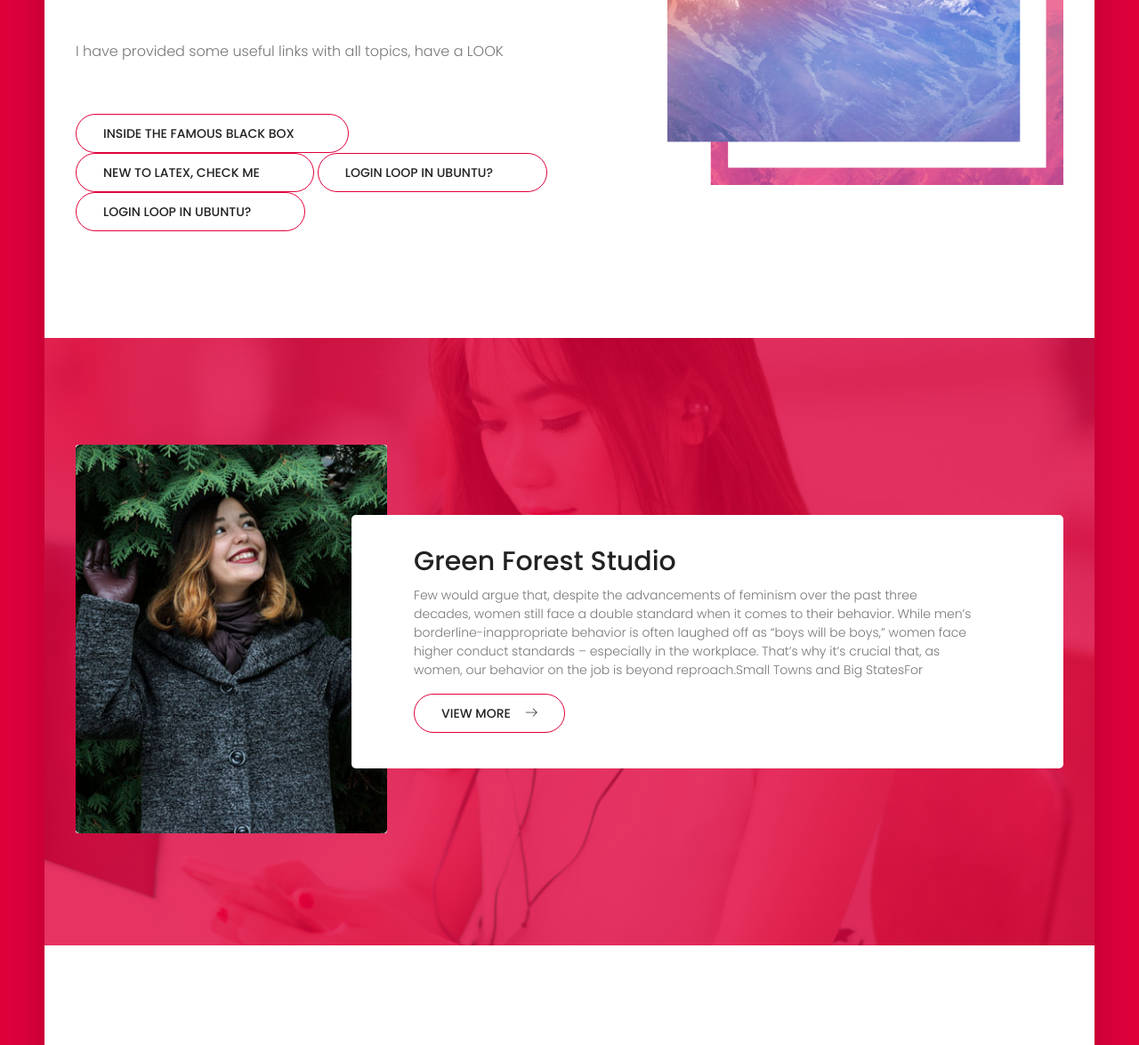
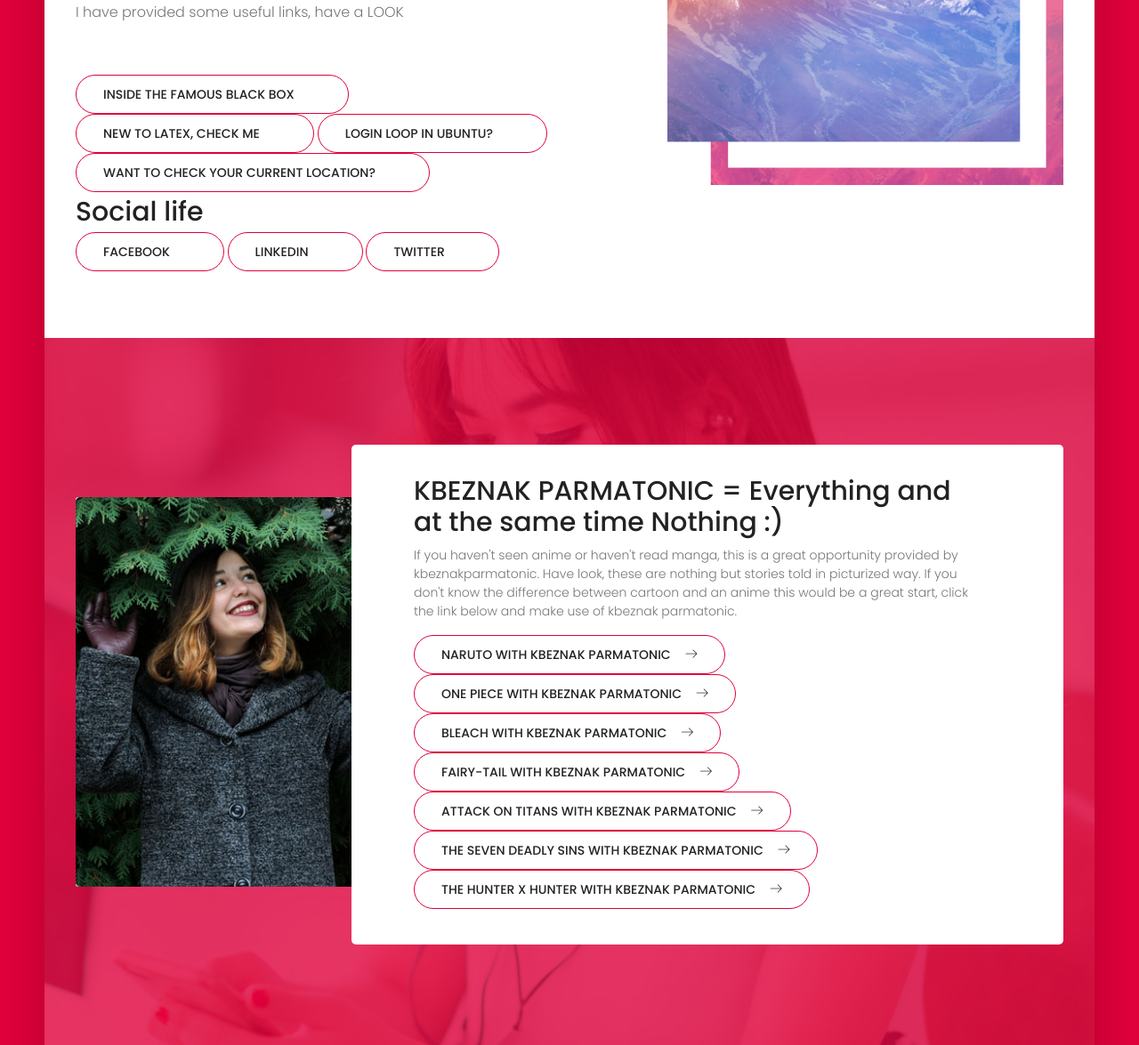
Before and after one commit to kbeznakparmatonic/kbeznakparmatonic.github.io, a plain HTML site: page index.html in a window 1280 px wide. Shown: the part 470-1645 px from the top of the page at 89% size. Drawn offline with nearby package versions, Linux system fonts and the light colour scheme.

Commit message:
Changes with few links

```diff
--- a/index.html
+++ b/index.html
@@ -60,11 +60,15 @@
 							<p>Page "kbeznak parmatonic" came to the existence to accomplish a task provided in HW2 in CSCE 670</p>
 							<p>Let's see what happens, though I am enjoying it !!!!!!</p>
 							<p>                                                      </p>
-							<p>I have provided some useful links with all topics, have a LOOK</p>
+							<p>I have provided some useful links, have a LOOK</p>
 							<a href="https://www.youtube.com/watch?v=bLqJHjXihK8&t=1026s" class="primary-btn">Inside the famous Black box<span iclass="lnr lnr-arrow-right"></span></a>
 							<a href="https://www.youtube.com/channel/UCGCHc7LsEYT6_2dQauh2NYw" class="primary-btn">New to LaTex, check me<span iclass="lnr lnr-arrow-right"></span></a>
 							<a href="https://askubuntu.com/questions/223501/ubuntu-gets-stuck-in-a-login-loop" class="primary-btn">Login loop in ubuntu?<span iclass="lnr lnr-arrow-right"></span></a>
-							<a href="https://askubuntu.com/questions/223501/ubuntu-gets-stuck-in-a-login-loop" class="primary-btn">Login loop in ubuntu?<span iclass="lnr lnr-arrow-right"></span></a>
+							<a href="https://www.google.com/search?q=my+location&oq=my+location&aqs=chrome..69i57j0l5.3443j1j7&sourceid=chrome&ie=UTF-8" class="primary-btn">Want to check your current location?<span iclass="lnr lnr-arrow-right"></span></a>
+							<h2>Social life</h2>
+							<a href="https://www.facebook.com" class="primary-btn">Facebook<span iclass="lnr lnr-arrow-right"></span></a>
+							<a href="https://www.linkedin.com" class="primary-btn">LinkedIn<span iclass="lnr lnr-arrow-right"></span></a>
+							<a href="https://twitter.com" class=	"primary-btn">Twitter<span iclass="lnr lnr-arrow-right"></span></a>
 						</div>
 					</div>
 					<div class="col-lg-5 col-md-5 col-sm-4">
@@ -86,9 +90,15 @@
 					</div>
 					<div class="col-md-8 col-sm-6">
 						<div class="studio-content">
-							<h2>Green Forest Studio</h2>
-							<p>Few would argue that, despite the advancements of feminism over the past three decades, women still face a double standard when it comes to their behavior. While men’s borderline-inappropriate behavior is often laughed off as “boys will be boys,” women face higher conduct standards – especially in the workplace. That’s why it’s crucial that, as women, our behavior on the job is beyond reproach.Small Towns and Big StatesFor </p>
-							<a href="#" class="primary-btn">View More<span class="lnr lnr-arrow-right"></span></a>
+							<h2>KBEZNAK PARMATONIC = Everything and at the same time Nothing :)</h2>
+							<p>If you haven't seen anime or haven't read manga, this is a great opportunity provided by kbeznakparmatonic. Have look, these are nothing but stories told in picturized way. If you don't know the difference between cartoon and an anime this would be a great start, click the link below and make use of kbeznak parmatonic.</p>
+							<a href="http://www.mangapanda.com/naruto" class="primary-btn">Naruto with kbeznak parmatonic<span class="lnr lnr-arrow-right"></span></a>
+							<a href="http://www.mangapanda.com/one-piece" class="primary-btn">One Piece with kbeznak parmatonic<span class="lnr lnr-arrow-right"></span></a>
+							<a href="http://www.mangapanda.com/bleach" class="primary-btn">Bleach with kbeznak parmatonic<span class="lnr lnr-arrow-right"></span></a>
+							<a href="http://www.mangapanda.com/fairy-tail" class="primary-btn">fairy-tail with kbeznak parmatonic<span class="lnr lnr-arrow-right"></span></a>
+							<a href="http://www.mangapanda.com/shingeki-no-kyojin" class="primary-btn">attack on titans with kbeznak parmatonic<span class="lnr lnr-arrow-right"></span></a>
+							<a href="http://www.mangapanda.com/nanatsu-no-taizai" class="primary-btn">The seven deadly sins with kbeznak parmatonic <span class="lnr lnr-arrow-right"></span></a>
+							<a href="http://www.mangapanda.com/hunter-x-hunter" class="primary-btn">The hunter x hunter with kbeznak parmatonic <span class="lnr lnr-arrow-right"></span></a>
 						</div>
 					</div>
 				</div>
@@ -102,8 +112,8 @@
 					<div class="col-lg-5">
 						<div class="achivement-content">
 							<h2>Our Achievements</h2>
-							<p class="mb-30">Few would argue that, despite the advancements of feminism over the past three decades, women still face a double standard when it comes to their behavior. While men’s borderline-inappropriate behavior is often laughed off as “boys will be boys,” women face higher conduct </p>
-							<a href="#" class="primary-btn">View More<span class="lnr lnr-arrow-right"></span></a>
+							<p class="mb-30"></p>
+							<a href="http://whatis.techtarget.com/definition/machine-learning" class="primary-btn">Original Post<span class="lnr lnr-arrow-right"></span></a>
 						</div>
 					</div>
 					<div class="col-lg-6">
@@ -111,10 +121,10 @@
 							<div class="row">
 								<div class="col-md-4 col-sm-6">
 									<div class="single-achivement">
-										<a href="#" class="achivement-link">
+										<a href="" class="achivement-link">
 											<i class="fa fa-behance"></i>
 										</a>
-										<h6><a href="#">Behance Review</a></h6>
+										<h6><a href="">Behance Review</a></h6>
 									</div>
 								</div>
 								<div class="col-md-4 col-sm-6">
```
